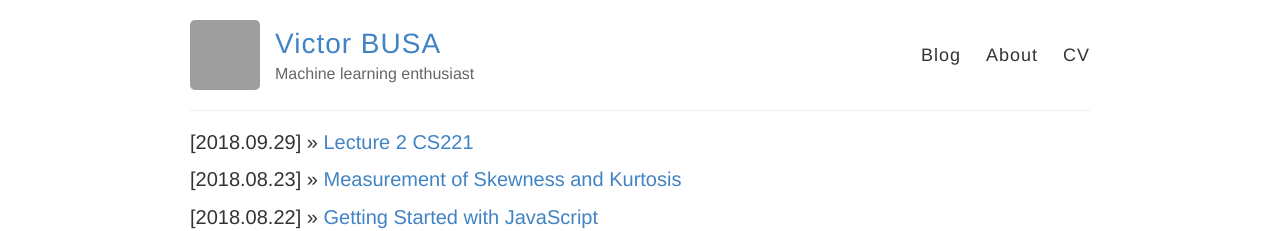
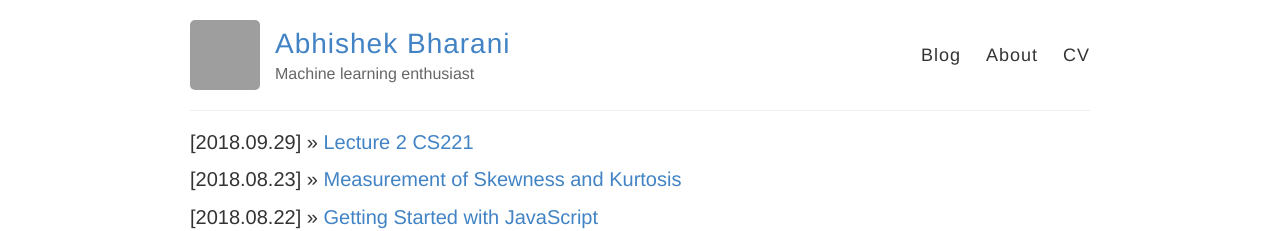
Before and after one commit to bharaniabhishek123/bharaniabhishek123.github.io, a Jekyll site: the page built from index.html, in a window 1280 px wide. Shown: the top 231 px of the page. Built offline with Jekyll 4.4.1, drawn with Linux system fonts in a browser that asks for light colours; grey boxes are pictures that could not be loaded.

Commit message:
First Commit

```diff
--- a/_config.yml
+++ b/_config.yml
@@ -3,7 +3,7 @@
 #
 
 # Name of your site (displayed in the header)
-name: Victor BUSA
+name: Abhishek Bharani
 
 # Short bio or description (displayed in the header)
 description: Machine learning enthusiast
@@ -18,19 +18,19 @@
 # Includes an icon in the footer for each username you enter
 footer-links:
   dribbble:
-  email: victor.busa@gmail.com
+  email: bharaniabhishek123@gmail.com
   facebook:
   flickr:
-  github: Twice22
+  github: bharaniabhishe123
   instagram:
-  linkedin: victorbusa
+  linkedin: bharaniabhishe123
   pinterest:
   rss: # just type anything here for a working RSS icon
   twitter:
   stackoverflow: # your stackoverflow profile, e.g. "users/50476/bart-kiers"
   youtube: # channel/<your_long_string> or user/<user-name>
   googleplus: # anything in your profile username that comes after plus.google.com/
-  leetcode: Twice22
+  leetcode: bharaniabhishe123
 
 
 # Enter your Disqus shortname (not your username) to enable commenting on posts
```
Also changed, not shown: 404.md (+1 -1 lines).
